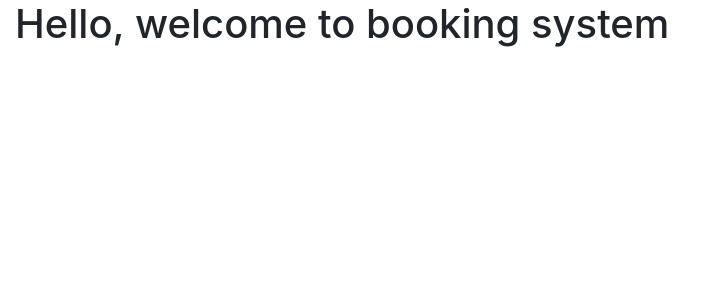
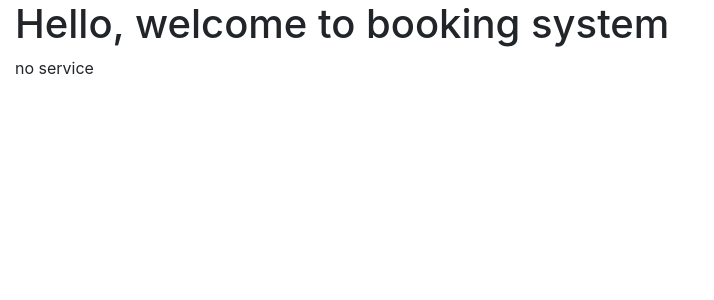
Before and after one commit to Alledarw/BookingService, a Flask app: template templates/home.html in a window 1280 px wide. Shown: the top 300 px of the page, without its empty margins (0-714 px from the left). Run offline with Flask 3, Linux system fonts and the light colour scheme; the template is opened without the code that fills it, so the values that code supplies are empty; some libraries are stand-ins or nearby versions.

Commit message:
Service: show dummy service data on homepage

```diff
--- a/app.py
+++ b/app.py
@@ -1,4 +1,5 @@
 from flask import (Flask,render_template)
+import json
 
 from logic.service import service
 from logic.http_request import http_request
@@ -11,15 +12,15 @@ app = Flask(__name__)
 # #################### BACKEND ##########################
 @app.route("/backend/services", methods=["GET"])
 def all_task():
-    return service.get_all_services()
+    return json.dumps(service.get_all_services(), indent=2)
 
 
 # #################### FRONTEND ##########################
 @app.route('/', methods=['GET'], endpoint="home")
 def home():
-    filter_items = http_request.request_all_services()
-    print(filter_items)
-    return render_template("home.html")
+    service_items = http_request.request_all_services()
+    print(service_items)
+    return render_template("home.html", service_items=service_items)
 
 
 # -------- ERROR HANDLER  ------------
--- a/templates/home.html
+++ b/templates/home.html
@@ -4,4 +4,23 @@
 
 {% block content %}
   <h1> Hello, welcome to booking system </h1>
+
+  {% if service_items %}
+          {% for item in service_items %}
+            {{ item.service_name }} <br>
+            {{ item.description }} <br>
+            {{ item.image }} <br>
+            Staff <br>
+            {% for staff in item.staffs %}
+              {{ staff.staff_name}}  <br>
+            {% endfor %}
+
+            <br> <br>
+
+          {% endfor %}
+
+  {% else %}
+    no service
+  {% endif %}
+
 {% endblock %}
```
Also changed, not shown: logic/service.py (+3 -5 lines).
